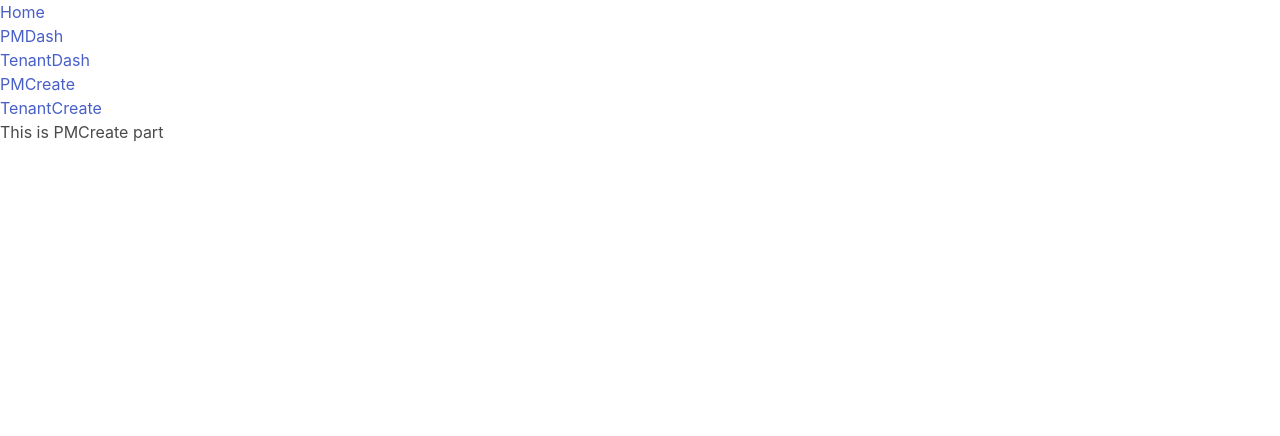
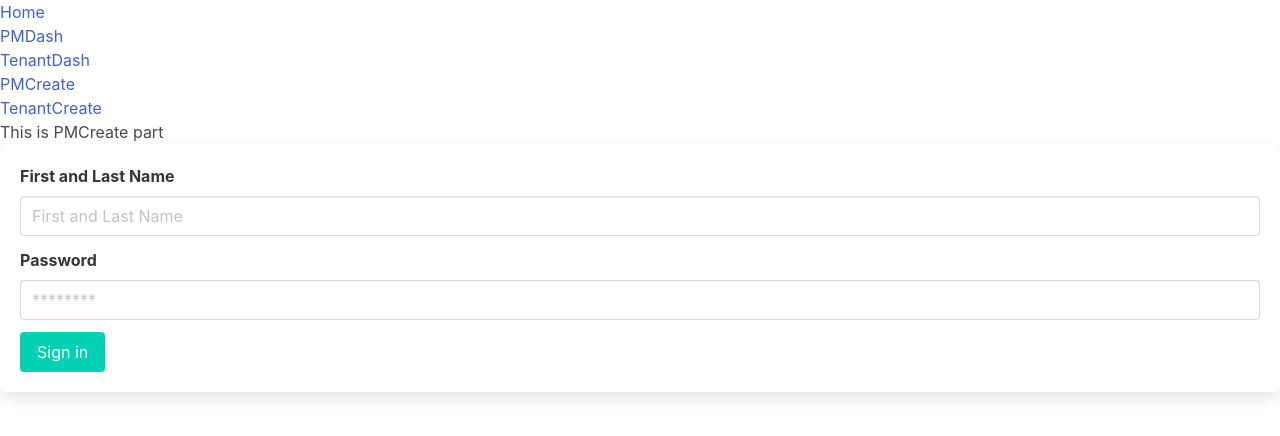
Before and after one commit to ksboyer17/Property-crm, a React (Create React App) app in the folder client/: page /PMCreate in a window 1280 px wide. Shown: the top 436 px of the page. Built offline with nearby package versions, Linux system fonts and the light colour scheme; some icons are missing.

Commit message:
adding to PMCreate to make the boxes

```diff
--- a/client/src/pages/Landing.js
+++ b/client/src/pages/Landing.js
@@ -1,7 +1,8 @@
-import React, { Component } from "react";
+import React, { Component, useState } from "react";
 
 class Landing extends Component {
   render() {
+
     return (
       <div>
         <p>This is Landing part</p>
@@ -9,13 +10,14 @@ class Landing extends Component {
         <div className="field is-grouped is-grouped-centered">
           <div class="control">
             <div class="select">
-              <select>
+              <select >
                 <option>Select User Type</option>
                 <option>Resident</option>
                 <option>Property Manager</option>
               </select>
             </div>
           </div>
+
         </div>
 
         <div className="field is-grouped is-grouped-centered">
--- a/client/src/pages/PMCreate.js
+++ b/client/src/pages/PMCreate.js
@@ -5,6 +5,29 @@ class PMCreate extends Component {
     return (
       <div>
         <p>This is PMCreate part</p>
+        <div className = "columns">
+          <div className = "column">
+
+            <form className="box user-info">
+              <div class="field">
+                <label class="label">First and Last Name</label>
+                <div class="control">
+                  <input class="input" type="text" placeholder="First and Last Name" />
+                </div>
+              </div>
+
+              <div class="field">
+                <label class="label">Password</label>
+                <div class="control">
+                  <input class="input" type="password" placeholder="********" />
+                </div>
+              </div>
+
+              <button class="button is-primary">Sign in</button>
+            </form>
+          </div>
+        </div>
+
       </div>
     );
   }
```
